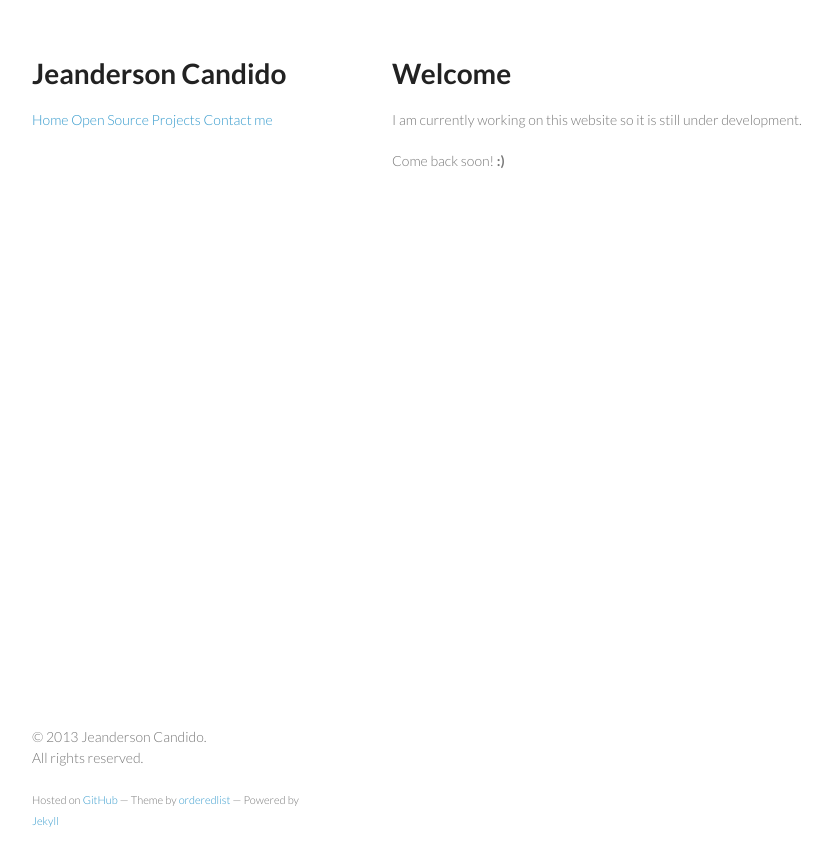
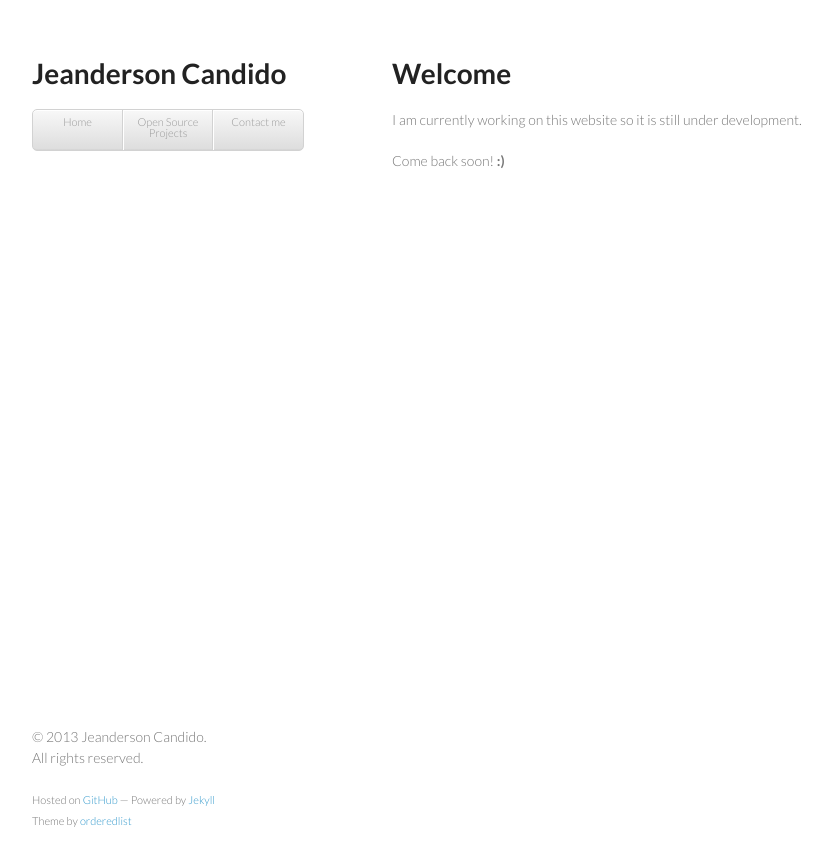
Before and after one commit to jeandersonbc/jeandersonbc.github.io, a Jekyll site: the page built from index.html, in a window 1280 px wide. Shown: the top 866 px of the page, without its empty margins (178-1010 px from the left). Built offline with Jekyll 4.4.1, drawn with Linux system fonts in a browser that asks for light colours.

Commit message:
Changed menu

```diff
--- a/_layouts/default.html
+++ b/_layouts/default.html
@@ -25,9 +25,11 @@
     <div class="wrapper">
       <header>
         <h1>Jeanderson Candido</h1>
-		<a href="/index.html">Home</a>
-		<a href="/projects.html">Open Source Projects</a>
-		<a href="/contact.html">Contact me</a>
+		<ul>
+		    <li><a href="/index.html">Home</a></li>
+		    <li><a href="/projects.html">Open Source Projects</a></li>
+		    <li><a href="/contact.html">Contact me</a></li>
+		</ul>
       </header>
 
       <section>
@@ -38,8 +40,8 @@
 	    <p>&copy; 2013 Jeanderson Candido.<br>All rights reserved.</p>
         <p><small>
 		    Hosted on <a href="www.github.com" target="new">GitHub</a>
-		    &mdash; Theme by <a target="new" href="https://github.com/orderedlist">orderedlist</a>
 		    &mdash; Powered by <a href="http://jekyllrb.com/" target="new">Jekyll</a>
+		    <br>Theme by <a target="new" href="https://github.com/orderedlist">orderedlist</a>
 		</small></p>
       </footer>
     </div>
```
